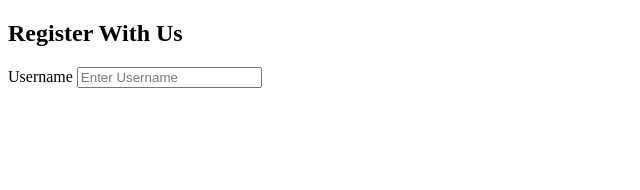
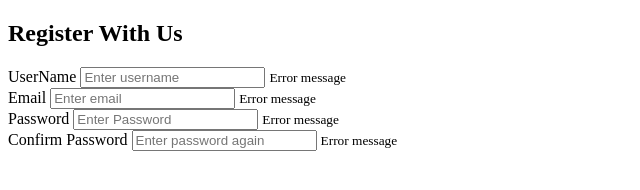
Before and after one commit to garciaedy/JavaScript-Projects, a plain HTML site: page FormValidator/index.html in a window 1280 px wide. Shown: the whole page, without its empty margins (0-640 px from the left). Drawn offline with Linux system fonts and the light colour scheme.

Commit message:
created form

```diff
--- a/FormValidator/index.html
+++ b/FormValidator/index.html
@@ -1,18 +1,42 @@
 <!DOCTYPE html>
-<html lang="en" dir="ltr">
+<html lang="en">
 <head>
-    <meta charset="utf-8">
-    <title> Form Validator</title>
+  <meta charset="UTF-8">
+  <meta http-equiv="X-UA-Compatible" content="IE=edge">
+  <meta name="viewport" content="width=device-width, initial-scale=1.0">
+  <title>Form Validator</title>
 </head>
 <body>
 
   <div class="container">
+
     <form id="form" class="form">
       <h2>Register With Us</h2>
       <div class="form-control">
-      <label for="username">Username</label>
-      <input type="text" id="username" placeholder="Enter Username">
+        <label for="username">UserName</label>
+        <input type="text" id="username" placeholder="Enter username">
+        <small>Error message</small>
+
       </div>
+      <div class="form-control">
+        <label for="">Email</label>
+        <input type="text" id="email" placeholder="Enter email">
+        <small>Error message</small>
+
+      </div>
+      <div class="form-control">
+        <label for="username">Password</label>
+        <input type="password" id="password" placeholder="Enter Password">
+        <small>Error message</small>
+
+      </div>
+      <div class="form-control">
+        <label for="password2">Confirm Password</label>
+        <input type="text" id="password2" placeholder="Enter password again">
+        <small>Error message</small>
+
+      </div>
+
     </form>
   </div>
 
```
Also changed, not shown: countdown-timer/index.html (+4 -4 lines), expaning-Cards/index.html (added, +16 -0 lines), expaning-Cards/app.js (added), expaning-Cards/main.css (added). Lines whose indentation alone changed are shown as unchanged.
